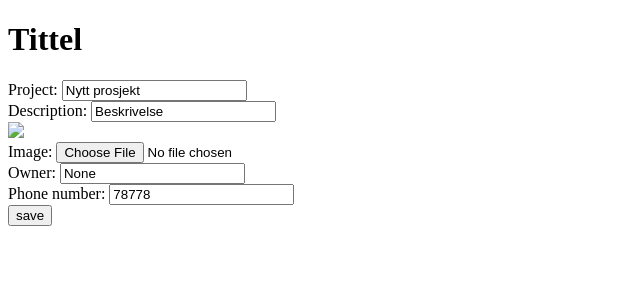
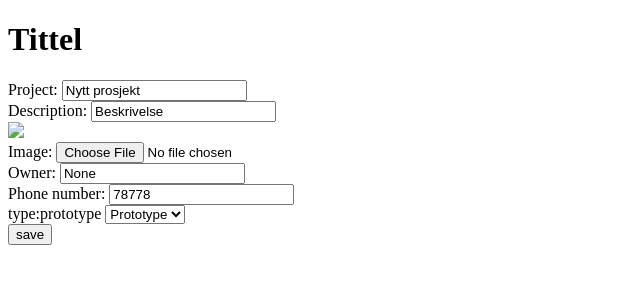
Before and after one commit to DagF/smart-storage, a Flask app: page /settings in a window 1280 px wide. Shown: the top 300 px of the page, without its empty margins (0-640 px from the left). Run offline with Flask 2, Linux system fonts and the light colour scheme.

Commit message:
Fixed not removing old img when not adding new. Added types

```diff
--- a/main.py
+++ b/main.py
@@ -93,9 +93,12 @@ def settings():
             "project": request.form.get("project"),
             "description": request.form.get("description"),
             "owner": request.form.get("owner"),
-            "number": request.form.get("number")
+            "number": request.form.get("number"),
+            "type": request.form.get("type"),
         })
-        save_image(request.files['image'])
+        img = request.files['image']
+        if img.filename != '':
+            save_image(img)
         return redirect(url_for('hello_world'))
 
     settings = load_settings()
--- a/templates/settings.html
+++ b/templates/settings.html
@@ -17,6 +17,14 @@
 <label>Image: <input type="file" name="image"/></label><br>
 <label>Owner: <input type="text" name="owner" value="{{settings.owner}}"/></label><br>
 <label>Phone number: <input type="number" name="number" value="{{settings.number}}"/></label><br>
+<label>type:{{settings.type}}
+    <select name="type" value="{{settings.type}}">
+    <option {% if "prototype" == settings.type %} selected{% endif %} value="prototype">Prototype</option>
+    <option {% if "tool" == settings.type %} selected{% endif %} value="tool">Tool</option>
+    <option {% if "project" == settings.type %} selected{% endif %} value="project">Project</option>
+    <option {% if "materials" == settings.type %} selected{% endif %} value="materials">Materials</option>
+    </select>
+</label><br>
 <input type="submit" value="save"/>
 </form>
 
--- a/utils/settings/settings.py
+++ b/utils/settings/settings.py
@@ -10,14 +10,16 @@ def create_settings_dict(
         project="Nytt prosjekt",
         description="Beskrivelse",
         owner="navn",
-        number="78778"
+        number="78778",
+        type="prototype",
 ):
     return {
         "image": "",
         "project": project,
         "description": description,
         "name": owner,
-        "number": number
+        "number": number,
+        "type": type,
     }
 
 
@@ -27,6 +29,7 @@ def get_values_from_settings(settings=create_settings_dict()):
         'owner': settings.get("owner"),
         'project': settings.get("project"),
         'description': settings.get("description"),
+        'type': settings.get("type"),
     }
 
 
@@ -42,6 +45,11 @@ def load_settings():
 
 
 def save_settings(values):
+    if 'image' not in values:
+        with open(SETTINGS_FILE) as data_file:
+            data = json.load(data_file)
+            values['image'] = data['image']
+            print (data)
     with open(SETTINGS_FILE, 'w') as outfile:
         json.dump(values, outfile)
 
```
